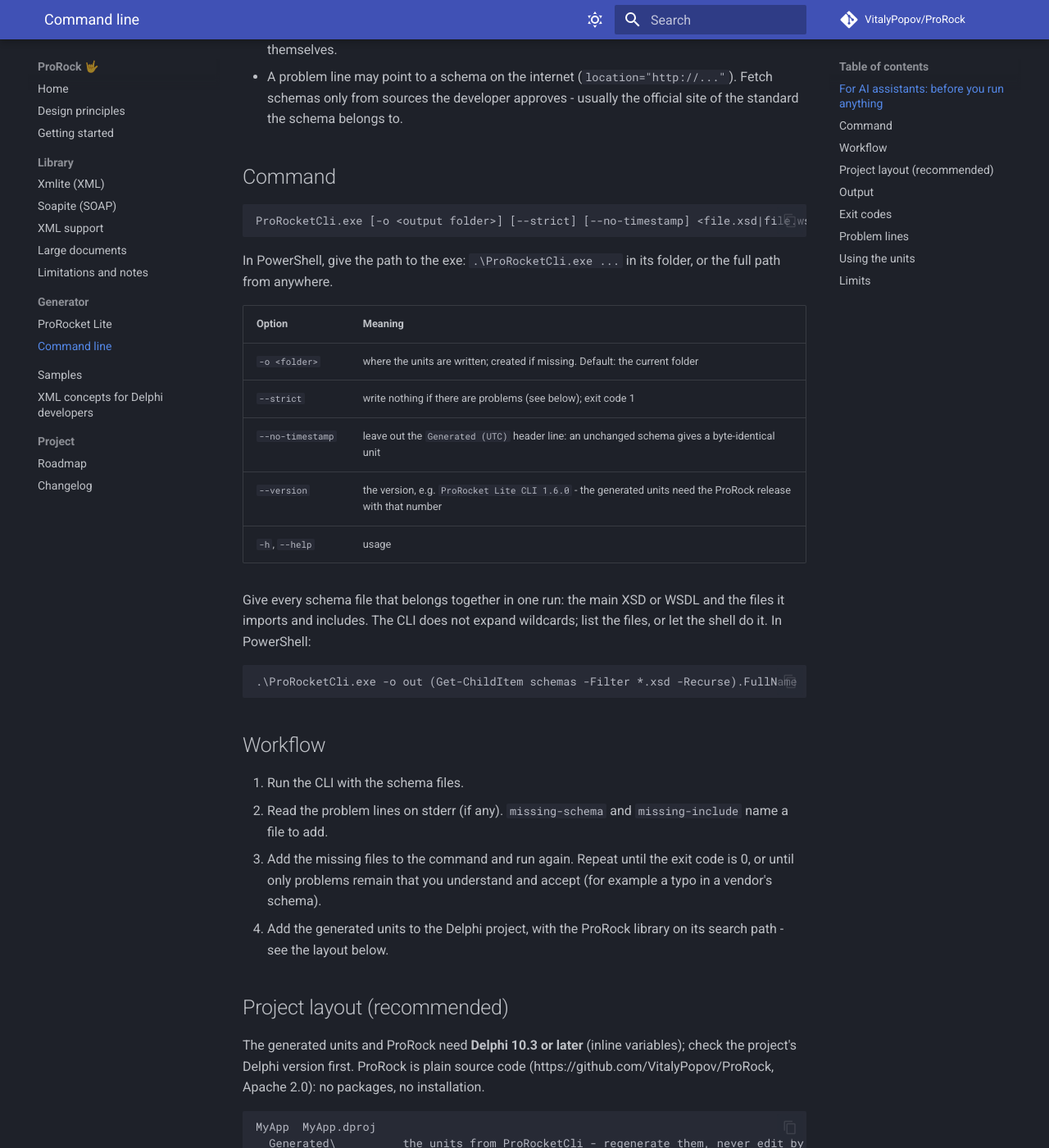
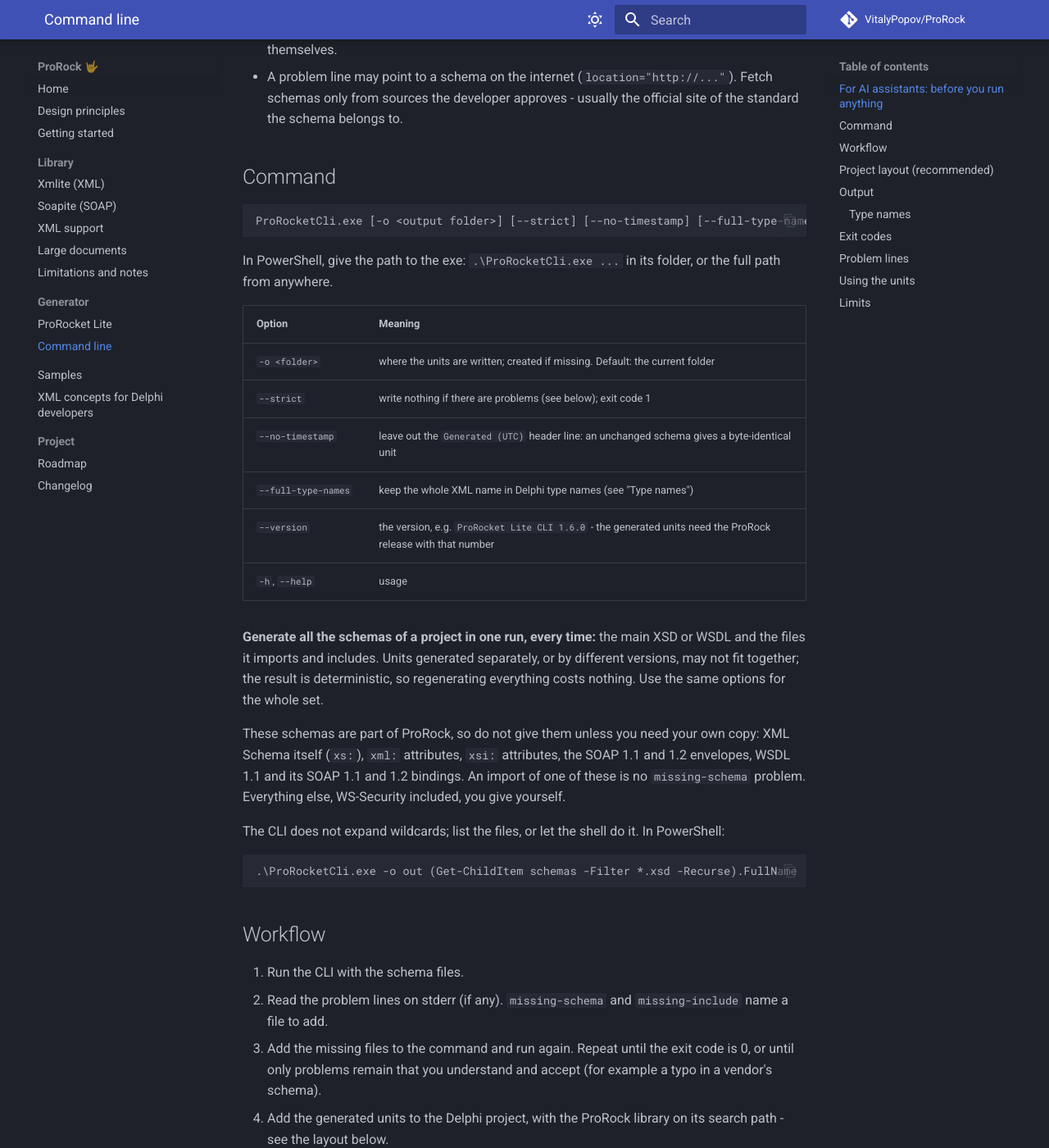
Before and after one commit to VitalyPopov/ProRock, an MkDocs documentation site: the page built from docs/cli.md, in a window 1280 px wide and 1400 px high, scrolled down 722 px. Shown: the whole window at 82% size. Built offline with MkDocs 1.6.1 and Material for MkDocs 9.7.7, drawn with Linux system fonts in a browser that asks for light colours; comment, search, counter and statistics services are not loaded; some of the changed text lies outside the part shown.

Commit message:
Type names without what all the types of a kind share: CT_Font is TFontCT, InvoiceType TInvoiceCT, tBinding TBindingCT; the old names stay as deprecated aliases until 2.0, --full-type-names keeps whole names; generated units regenerated, samples on the new names; docs: generate all schemas in one run, the schemas part of ProRock, the type names rule

````diff
--- a/docs/cli.md
+++ b/docs/cli.md
@@ -27,7 +27,7 @@ The same text is `CLI.md` in the zip.
 ## Command
 
 ```
-ProRocketCli.exe [-o <output folder>] [--strict] [--no-timestamp] <file.xsd|file.wsdl> ...
+ProRocketCli.exe [-o <output folder>] [--strict] [--no-timestamp] [--full-type-names] <file.xsd|file.wsdl> ...
 ```
 
 In PowerShell, give the path to the exe: `.\ProRocketCli.exe ...` in its folder, or the full path from anywhere.
@@ -37,10 +37,18 @@ In PowerShell, give the path to the exe: `.\ProRocketCli.exe ...` in its folder,
 | `-o <folder>` | where the units are written; created if missing. Default: the current folder |
 | `--strict` | write nothing if there are problems (see below); exit code 1 |
 | `--no-timestamp` | leave out the `Generated (UTC)` header line: an unchanged schema gives a byte-identical unit |
+| `--full-type-names` | keep the whole XML name in Delphi type names (see "Type names") |
 | `--version` | the version, e.g. `ProRocket Lite CLI 1.6.0` - the generated units need the ProRock release with that number |
 | `-h`, `--help` | usage |
 
-Give every schema file that belongs together in one run: the main XSD or WSDL and the files it imports and includes.
+**Generate all the schemas of a project in one run, every time:** the main XSD or WSDL and the files it imports and
+includes. Units generated separately, or by different versions, may not fit together; the result is deterministic, so
+regenerating everything costs nothing. Use the same options for the whole set.
+
+These schemas are part of ProRock, so do not give them unless you need your own copy:
+XML Schema itself (`xs:`), `xml:` attributes, `xsi:` attributes, the SOAP 1.1 and 1.2 envelopes, WSDL 1.1 and its SOAP 1.1 and
+1.2 bindings. An import of one of these is no `missing-schema` problem. Everything else, WS-Security included, you give yourself.
+
 The CLI does not expand wildcards; list the files, or let the shell do it. In PowerShell:
 
 ```
@@ -93,6 +101,21 @@ The CLI never downloads anything and never follows `schemaLocation`: it works on
 - The output is deterministic: an unchanged schema gives an unchanged unit, except the `Generated (UTC)` line in the
   header - with `--no-timestamp` there is no such line, so the files are byte-identical and any diff is a real change.
 - stdout gets one line per written unit: `generated: <full path>`.
+
+### Type names
+
+A type is named `T` + its XML name + a suffix for its kind (`CT` a complex type, `ST` a simple type, `AG` an attribute
+group, `EG` an element group, `E` an element). What all the types of one kind in a namespace share says nothing about any
+of them, so it stays out of the Delphi name: `CT_Font` -> `TFontCT` where every complex type starts with `CT_`, and
+`InvoiceType` -> `TInvoiceCT` where every one ends with `Type`. The exact XML name is kept in `[TName]`.
+
+- A part stays when it is a word of the names: `CT_Picture` next to `CT_PictureNonVisual` gives `TPictureCT` and
+  `TPictureNonVisualCT`, `Amount` next to `SmallAmount` stays as it is.
+- A part without a separator needs at least three types (`CT_` needs two), and a type alone keeps its whole name.
+- If two types would get one name, or a new name is another type's old one, the type keeps its old name.
+- Adding a type without the shared part to a schema brings the whole name back for that kind, so a new schema version can
+  rename types. `--full-type-names` always keeps the whole name, if that matters more, or if a name reads badly.
+- Units generated by ProRocket before 1.7 used the whole names: they remain as `deprecated` aliases until 2.0.
 
 ## Exit codes
 
````
Also changed, not shown: other parts of docs/cli.md (+2 -2 lines), docs/xmlite.md (+4 -2 lines), 16 other files.
